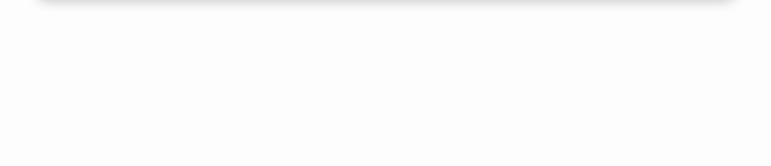
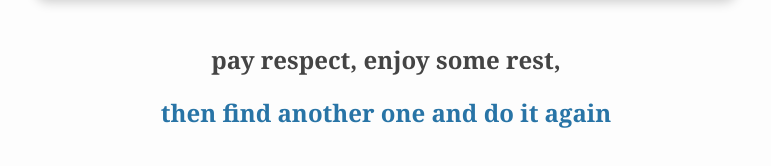
Before and after one commit to inform4ar/fake-terraegon, a website: page public/thanks.html in a window 1280 px wide. Shown: the part 736-902 px from the top of the page, without its empty margins (254-1025 px from the left). Before the commit the page ends 800 px from the top, so only its background shows below. Drawn offline with Linux system fonts and the light colour scheme.

Commit message:
Update thanks.html

```diff
--- a/public/thanks.html
+++ b/public/thanks.html
@@ -26,10 +26,25 @@
       border-radius: 12px;
       box-shadow: 0 4px 12px rgba(0, 0, 0, 0.2);
     }
+
+    h2 {
+      font-size: 1.5rem;
+      color: #444;
+      margin-top: 40px;
+    }
+
+    h3 {
+      font-size: 1.5rem;
+      color: #2874A6;
+      margin-top: 10px;
+    }
+
   </style>
 </head>
 <body>
   <h1>thanks kayla 😘</h1>
   <img src="carnival-hill-image.jpeg" alt="Your Image Here" />
+  <h2>pay respect, enjoy some rest,</h2>
+  <h3>then find another one and do it again</h3>
 </body>
 </html>
```
